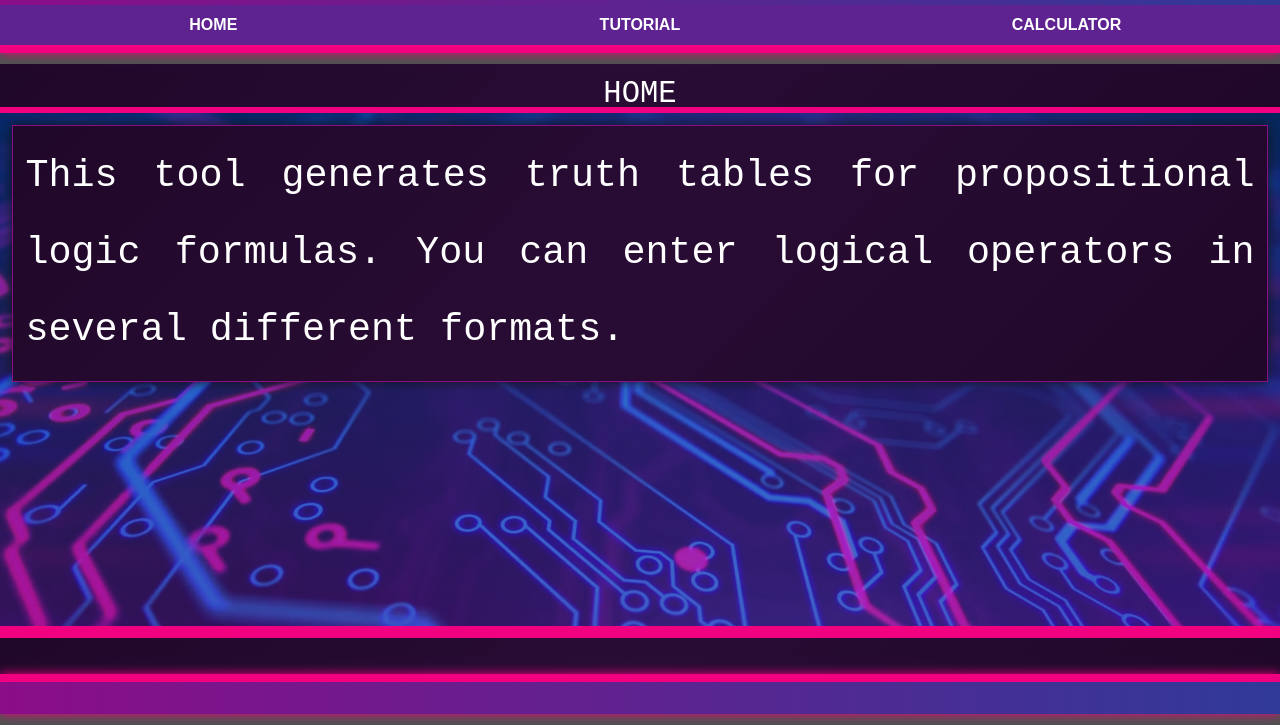
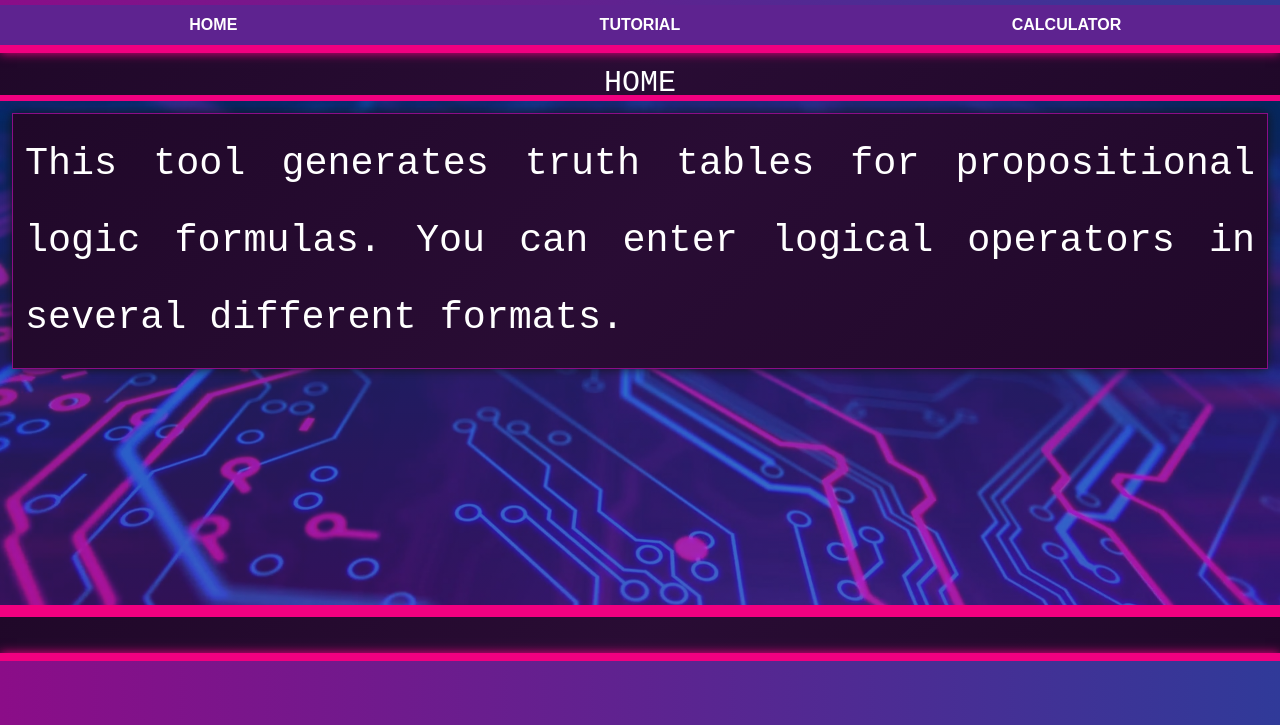
Before and after one commit to II-ELIF-II/Logic-Calculator, a plain HTML site: page index.html in a window 1280 px wide. Shown: the part 75-800 px from the top of the page. Drawn offline with Linux system fonts and the light colour scheme.

Commit message:
Update Logic_Calculator_Style_Main.css

```diff
--- a/Scripts/Logic_Calculator_Style_Main.css
+++ b/Scripts/Logic_Calculator_Style_Main.css
@@ -202,7 +202,7 @@ body
 
     .footer
     {
-        height: 4vh;
+        height: 8vh;
         z-index: 5;
     }
 }
```
